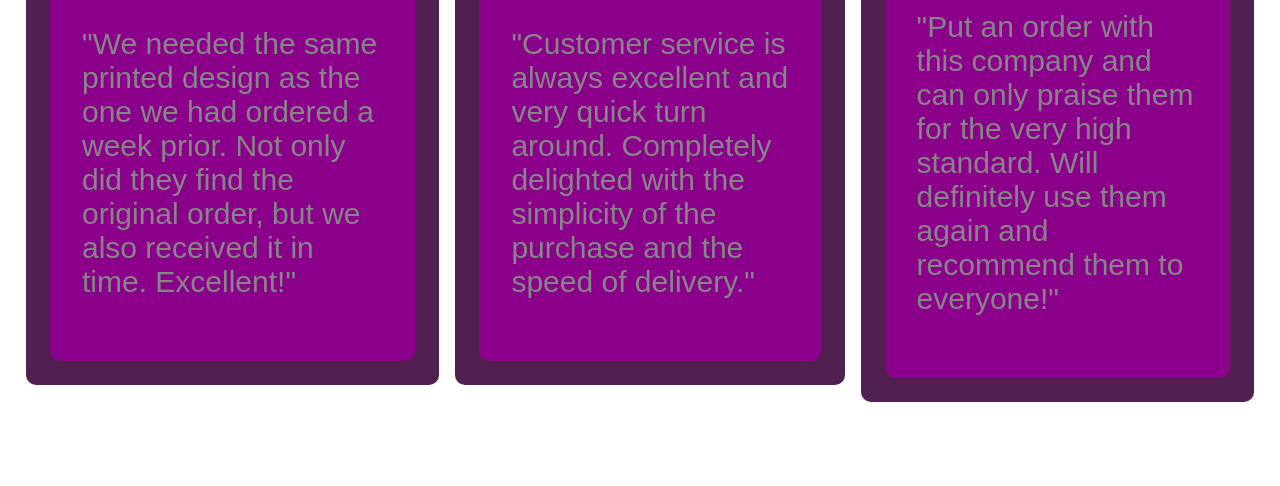
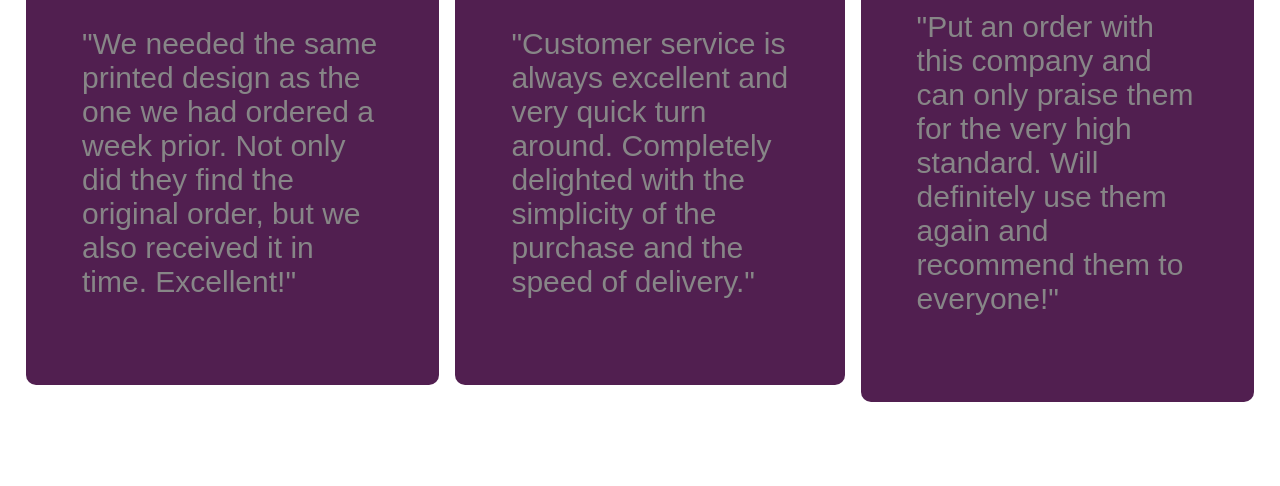
Before and after one commit to IvanaSpeziale/202316-w2ch1-ivana-speziale, a website: page index.html in a window 1280 px wide. Shown: the part 773-1259 px from the top of the page. Drawn offline with Linux system fonts and the light colour scheme.

Commit message:
Update customers review html with mediaqueries

```diff
--- a/scss/style.scss
+++ b/scss/style.scss
@@ -105,7 +105,7 @@ body {
   }
 }
 
-@media (min-width: 375px) {
+@media (min-width: 390px) {
   body {
     font-family: 'League Spartan', sans-serif;
     font-size: 40px;
@@ -172,7 +172,6 @@ body {
         section {
           font-size: 30px;
           padding: 2rem;
-          background: darkmagenta;
           border-radius: 10px;
 
           .profile-picture-review {
```
Also changed, not shown: scss/style.css, 1 other file.
